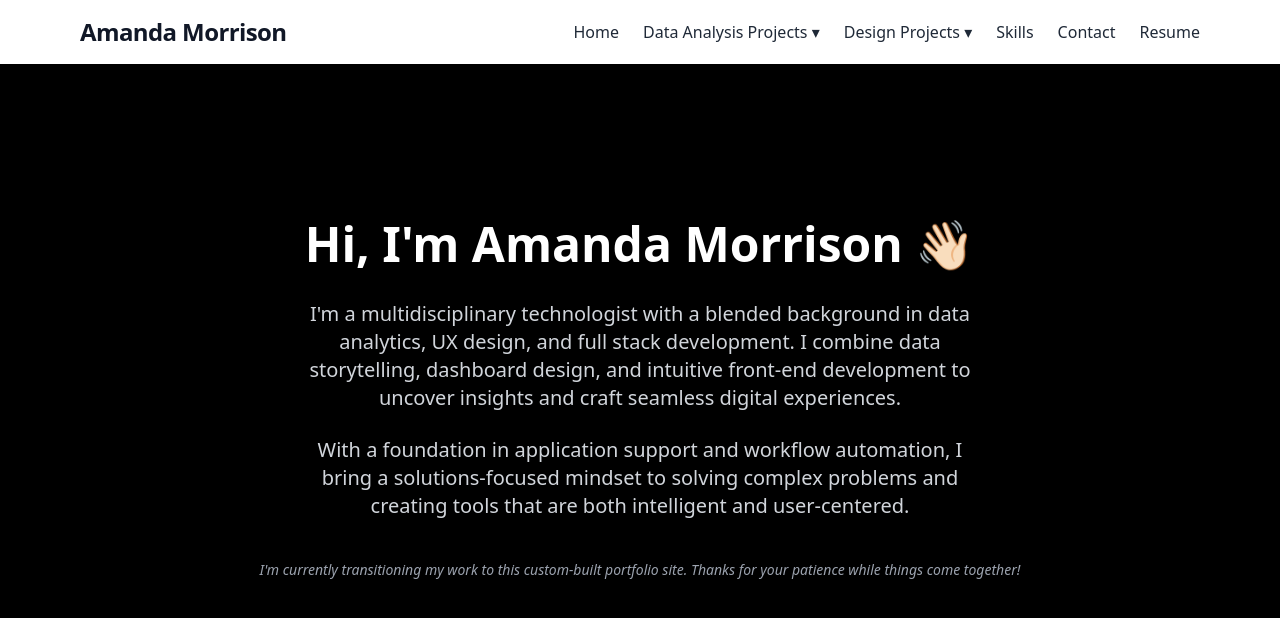
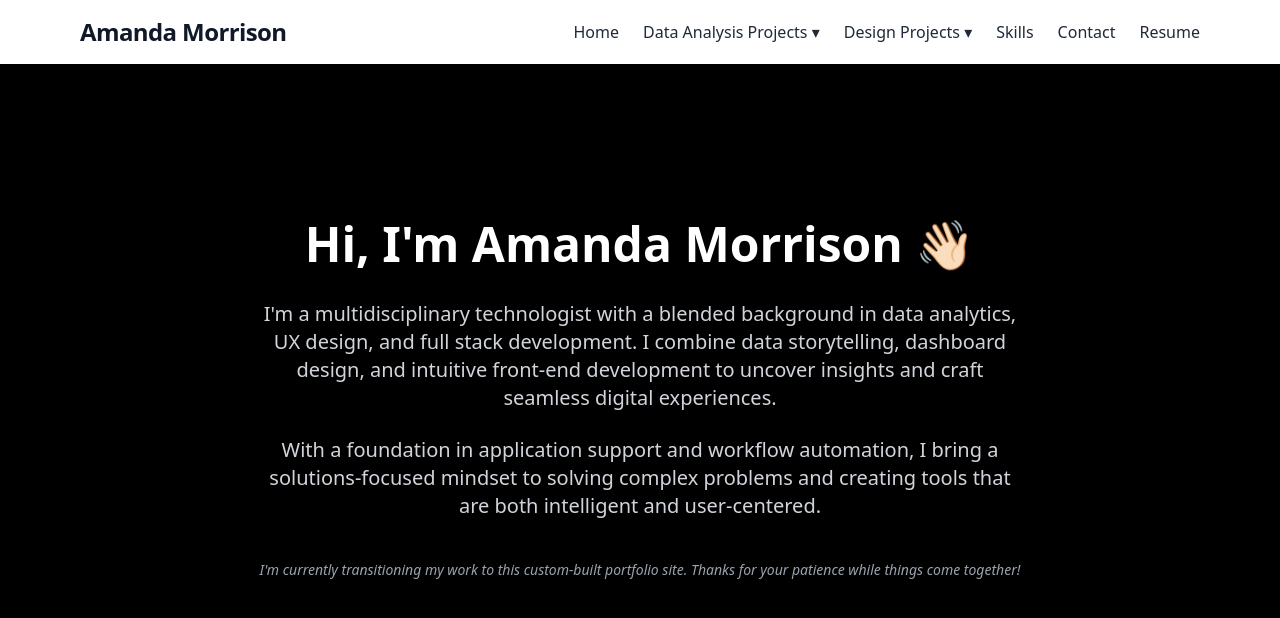
Before and after one commit to amschembri81/amanda-portfolio, a Next.js app: page / in a window 1280 px wide. Shown: the top 618 px of the page. Built offline with nearby package versions, Linux system fonts and the light colour scheme.

Commit message:
Still fixing spacing

```diff
--- a/src/app/page.js
+++ b/src/app/page.js
@@ -15,14 +15,14 @@ export default function Home() {
           </span>
         </h1>
 
-        <p className="text-xl text-center text-gray-300 max-w-2xl mb-6">
+        <p className="text-xl text-center text-gray-300 max-w-3xl mb-6">
           I&apos;m a multidisciplinary technologist with a blended background in
           data analytics, UX design, and full stack development. I combine data
           storytelling, dashboard design, and intuitive front-end development to
           uncover insights and craft seamless digital experiences.
         </p>
 
-        <p className="text-xl text-center text-gray-300 max-w-2xl mb-6">
+        <p className="text-xl text-center text-gray-300 max-w-3xl mb-6">
           With a foundation in application support and workflow automation, I bring a
           solutions-focused mindset to solving complex problems and creating
           tools that are both intelligent and user-centered.
```
